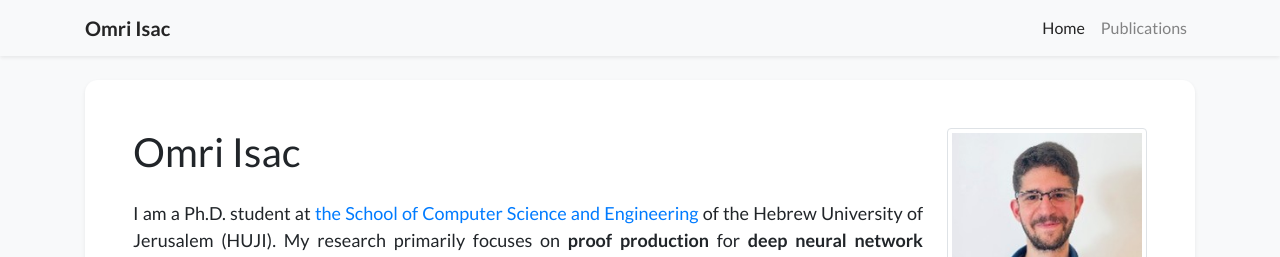
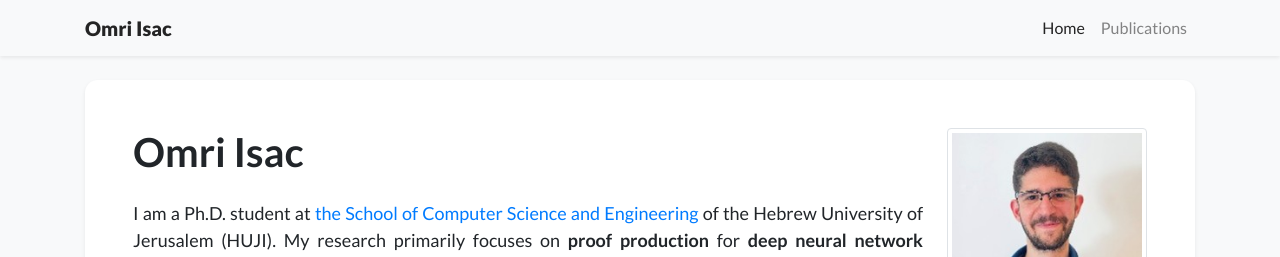
Before and after one commit to omriisack/omriisack.github.io, a Jekyll site: the page built from index.html, in a window 1280 px wide. Shown: the top 257 px of the page. Built offline with Jekyll 4.4.1, drawn with Linux system fonts in a browser that asks for light colours; nearby versions of some CDN libraries; a style sheet for code colours, icons or effects is not loaded.

```diff
--- a/_data/profile.yml
+++ b/_data/profile.yml
@@ -1,6 +1,6 @@
-primary_name: "Omri Isac"
+primary_name: "<b>Omri Isac</b>"
 secondary_name: ""
-navbar_name: "Omri Isac"
+navbar_name: "<b>Omri Isac</b>"
 
 
 
```
